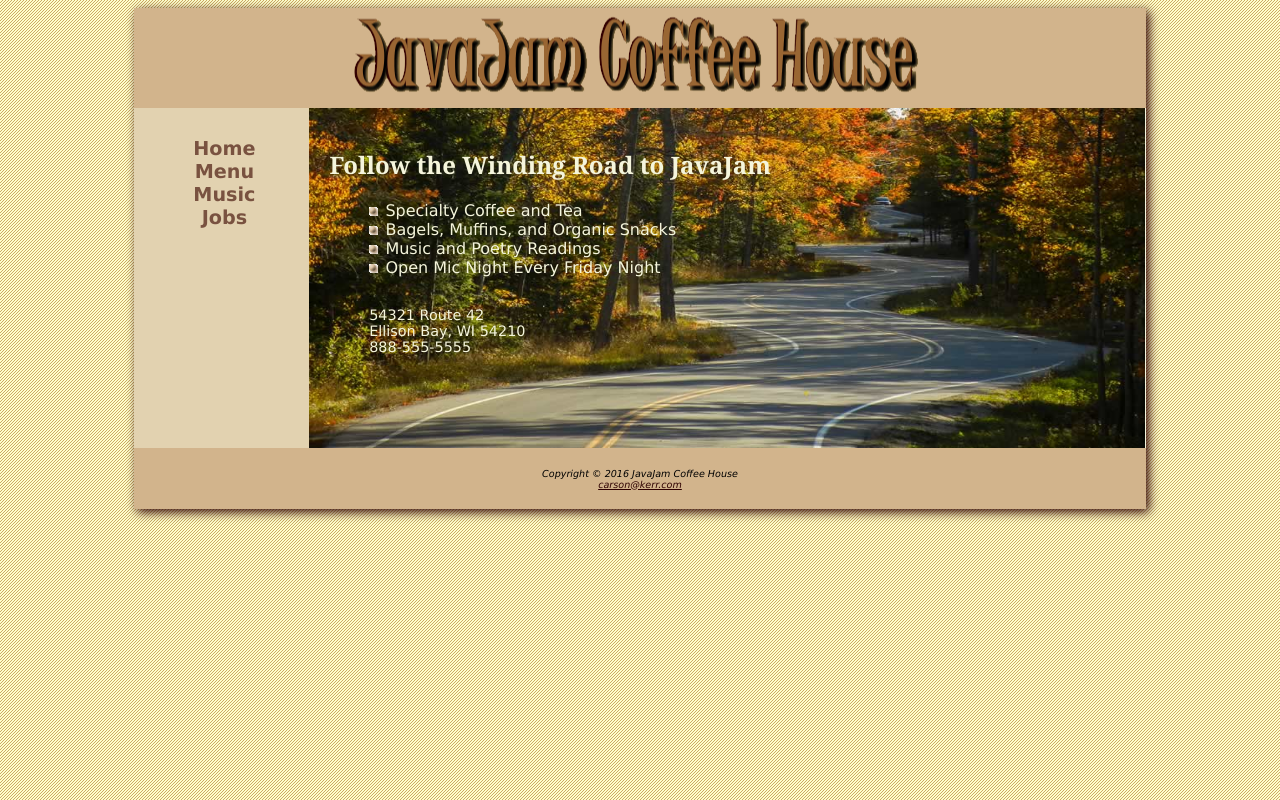
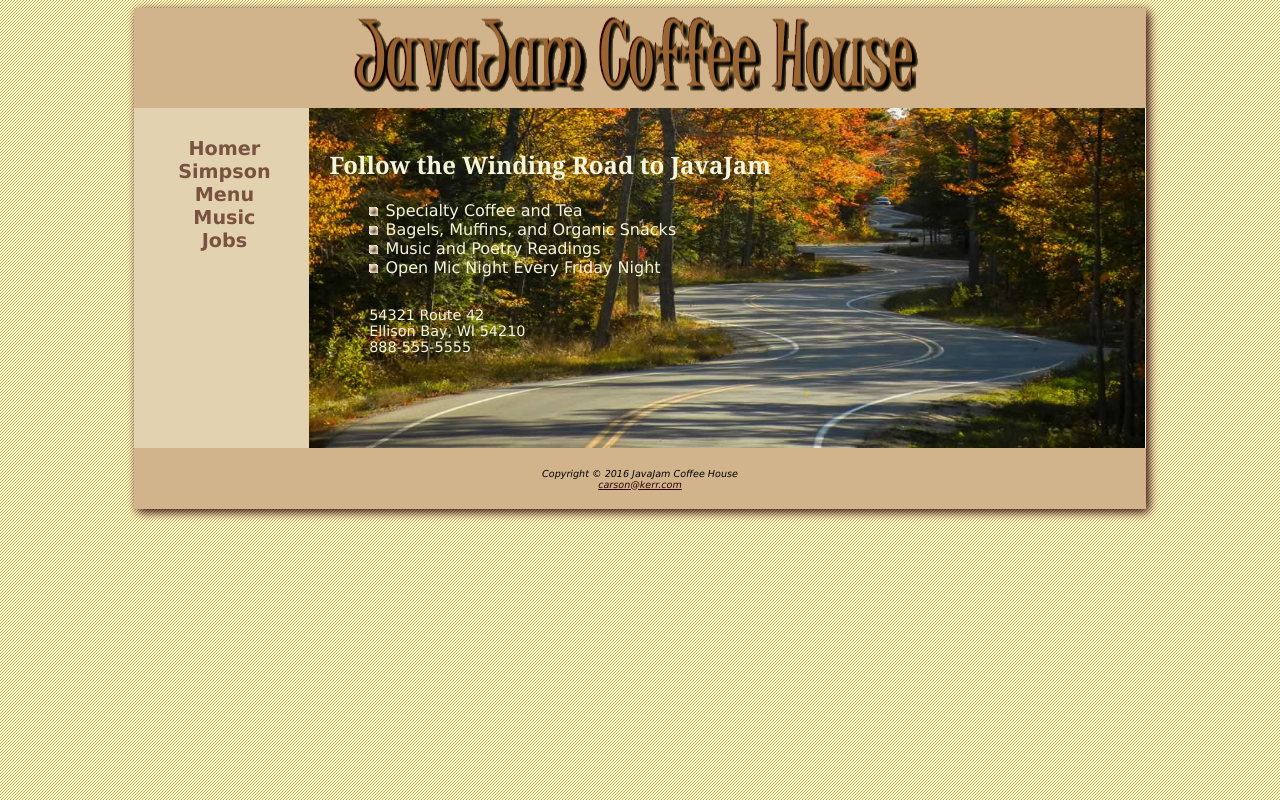
Before and after one commit to cavefishes/HurricaneDevStudios, a plain HTML site: page ch11javajam/index.html in a window 1280 px wide. Drawn offline with Linux system fonts and the light colour scheme.

Commit message:
changed menu item

```diff
--- a/ch11javajam/index.html
+++ b/ch11javajam/index.html
@@ -17,7 +17,7 @@
 </header>
 <nav>
 	<ul>
-	<li><a href="index.html">Home</a></li>
+	<li><a href="index.html">Homer Simpson</a></li>
 	<li><a href="menu.html">Menu</a></li>
 	<li><a href="music.html">Music</a></li>
 	<li><a href="jobs.html">Jobs</a></li>
```
